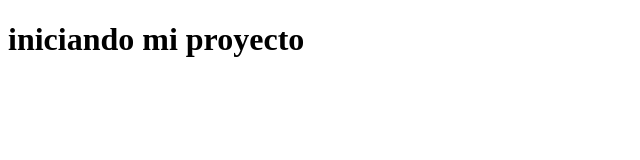
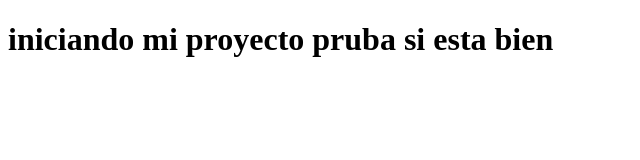
Before and after one commit to gianpier4598/pruebaderepositorio, a plain HTML site: page index.html in a window 1280 px wide. Shown: the whole page, without its empty margins (0-640 px from the left). Drawn offline with Linux system fonts and the light colour scheme.

Commit message:
añadiendo mas palabras al h1

```diff
--- a/index.html
+++ b/index.html
@@ -6,7 +6,7 @@
     <title>Document</title>
 </head>
 <body>
-    <h1>iniciando mi proyecto</h1>
+    <h1>iniciando mi proyecto pruba si esta bien </h1>
 
 </body>
 </html>
```
